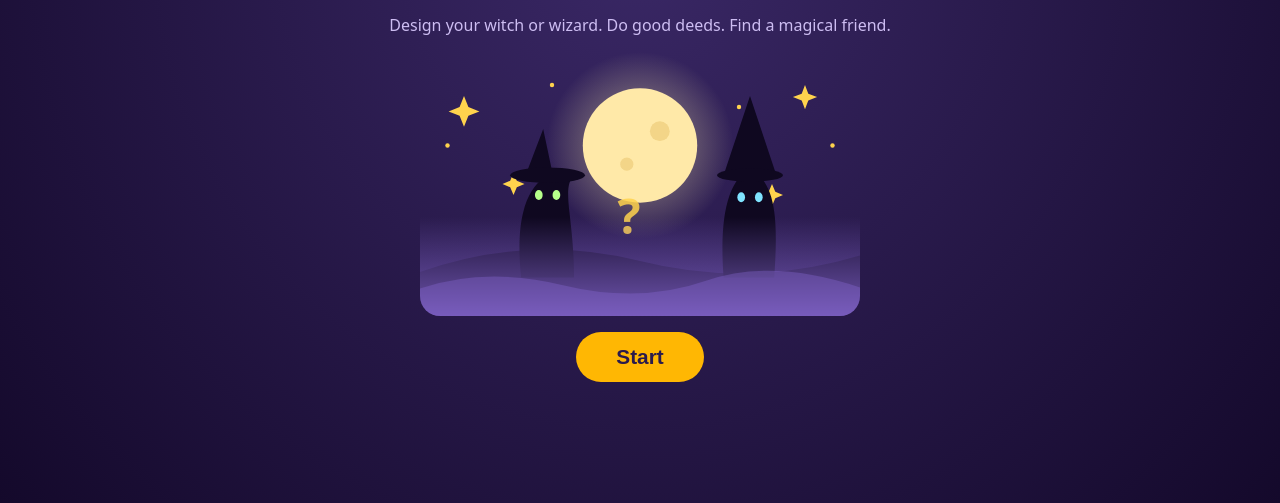
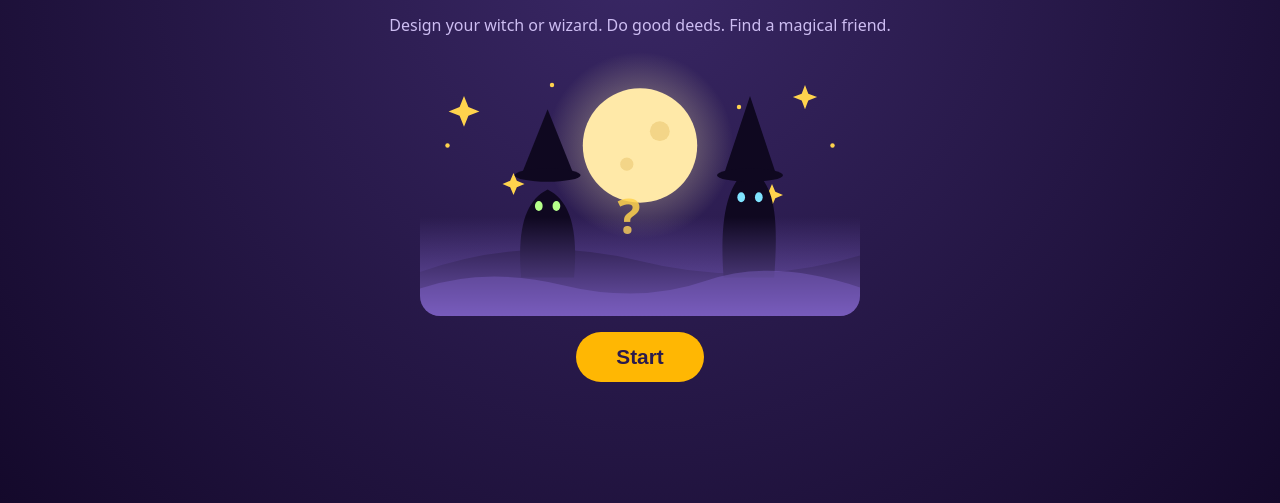
Before and after one commit to tamaslang/wizard-n-which, a website with bundled scripts: page index.html in a window 1280 px wide. Shown: the part 297-800 px from the top of the page. Built offline with nearby package versions, Linux system fonts and the light colour scheme.

Commit message:
Fix misaligned hat on left hero figure
Co-authored-by: Copilot App <223556219+Copilot@users.noreply.github.com>

```diff
--- a/index.html
+++ b/index.html
@@ -56,12 +56,12 @@
         </g>
         <path d="M0 200 Q100 165 200 190 T400 185 V240 H0z" fill="#1b1034"/>
         <g fill="#0f0820">
-          <path d="M92 205 C86 150 98 125 112 115 L96 112 L112 70 L120 108 L140 112 C128 124 140 150 140 205z"/>
-          <ellipse cx="116" cy="112" rx="34" ry="7"/>
+          <path d="M92 205 C88 160 96 135 116 125 C136 135 144 160 140 205z"/>
+          <path d="M92 112 L116 52 L140 112z"/><ellipse cx="116" cy="112" rx="30" ry="6"/>
           <path d="M276 205 C272 150 280 125 292 112 C288 95 296 90 300 90 C306 90 314 95 308 112 C322 126 326 150 322 205z"/>
           <path d="M276 112 L300 40 L324 112z"/><ellipse cx="300" cy="112" rx="30" ry="6"/>
         </g>
-        <g fill="#b6ff8a"><ellipse cx="108" cy="130" rx="3.5" ry="4.5"/><ellipse cx="124" cy="130" rx="3.5" ry="4.5"/></g>
+        <g fill="#b6ff8a"><ellipse cx="108" cy="140" rx="3.5" ry="4.5"/><ellipse cx="124" cy="140" rx="3.5" ry="4.5"/></g>
         <g fill="#7fe3ff"><ellipse cx="292" cy="132" rx="3.5" ry="4.5"/><ellipse cx="308" cy="132" rx="3.5" ry="4.5"/></g>
         <text x="190" y="165" font-size="44" font-weight="800" fill="#ffd34d" opacity=".85" text-anchor="middle" font-family="system-ui,sans-serif">?</text>
         <rect y="150" width="400" height="90" fill="url(#mist)"/>
```
